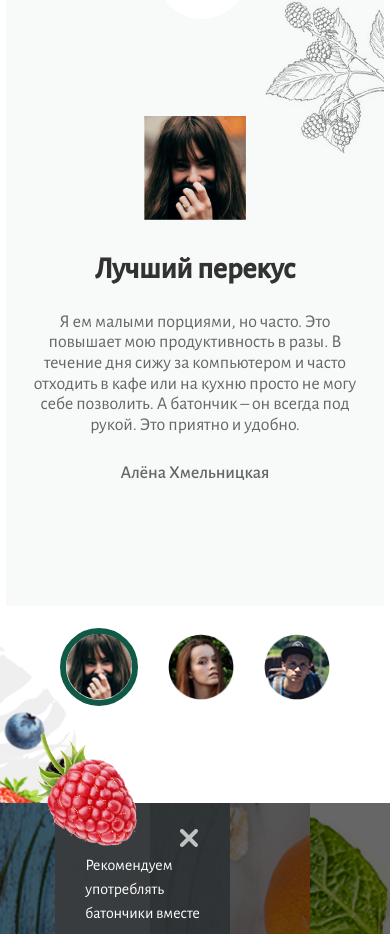
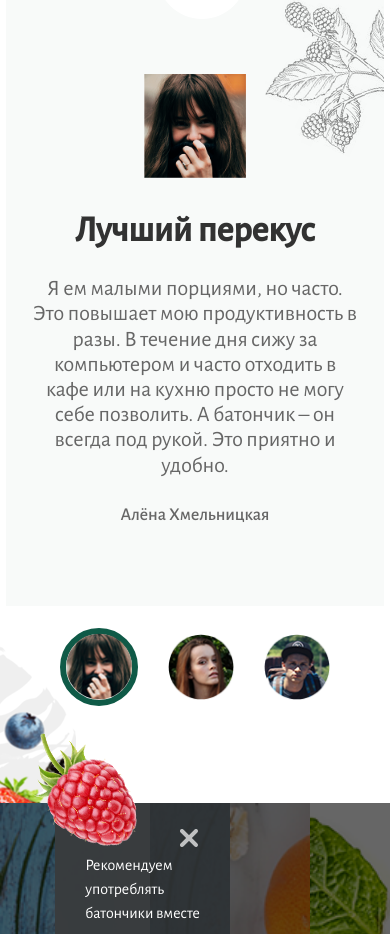
Before and after one commit to artmrsvch/lending-CHOCCO, a plain HTML site: page index.html in a window 390 px wide. Shown: the part 2510-3444 px from the top of the page. Drawn offline with Linux system fonts and the light colour scheme; files whose address does not match are found by name.

Commit message:
Внес все правки по адаптиву#2

```diff
--- a/css/form.scss
+++ b/css/form.scss
@@ -52,8 +52,9 @@
     }
 
     @include phones {
-        padding-top: rem(55px);
+        padding-top: 7.69%;
         margin-bottom: 0;
+        font-size: 5.21vh;
     }
 }
 
@@ -72,6 +73,7 @@
     }
     @include phones {
         width: 100%;
+        height: 76.59%;
         padding-bottom: rem(55px);
 
     }
@@ -89,7 +91,14 @@
        margin-right: 0;
    }
 }
+.form-block__top {
 
+}
+.form-block__bot {
+    @include phones {
+        height: 54.5%;
+    }
+}
 
                         /*LEFT FORM*/
 
@@ -131,10 +140,14 @@
     margin-bottom: rem(20px);
     resize: none;
     width: 100%;
+
     border: none;
     outline: 0;
     &:focus {
         border: rem(3px) solid #dde3bd;
+    }
+    @include phones {
+        height: rem(106px);
     }
 }
 
--- a/css/reviews.scss
+++ b/css/reviews.scss
@@ -104,6 +104,9 @@
             left: 40%;
             right: 40%;
         }
+        @include phones {
+            z-index: 1;
+        }
     }
     &::after{
         content: '';
@@ -175,11 +178,18 @@
     color: #323232;
     font-size: rem(30px);
     margin: 0;
+    @include phones {
+        font-size: 4.25vh;
+    }
 }
 .reviews-list__comment p {
     @include regular-grey;
     margin-top: rem(25px);
     margin-bottom: rem(27px);
+
+    @include phones {
+        font-size: 2.6vh;
+    }
 }
 .reviews-list__author {
     @include regular-grey;
--- a/index.html
+++ b/index.html
@@ -347,7 +347,7 @@
             <div class="container form-container">
                 <h2 class="form-title">закажи доставку</h2>
                 <form action="" class="form-element">
-                    <div class="form-block">
+                    <div class="form-block form-block__top">
                         <div class="form-coloumn">
                             <label class="form-item">
                                 <div class="form-item__text">Имя</div>
@@ -383,7 +383,7 @@
                             </label>
                         </div>
                     </div>
-                    <div class="form-block">
+                    <div class="form-block form-block__bot">
                         <label class="textarea-item">
                             <div class="form-item__text">Комментарий</div>
                             <textarea class="form-textarea"></textarea>
```
Also changed, not shown: main.css, 1 other file.
